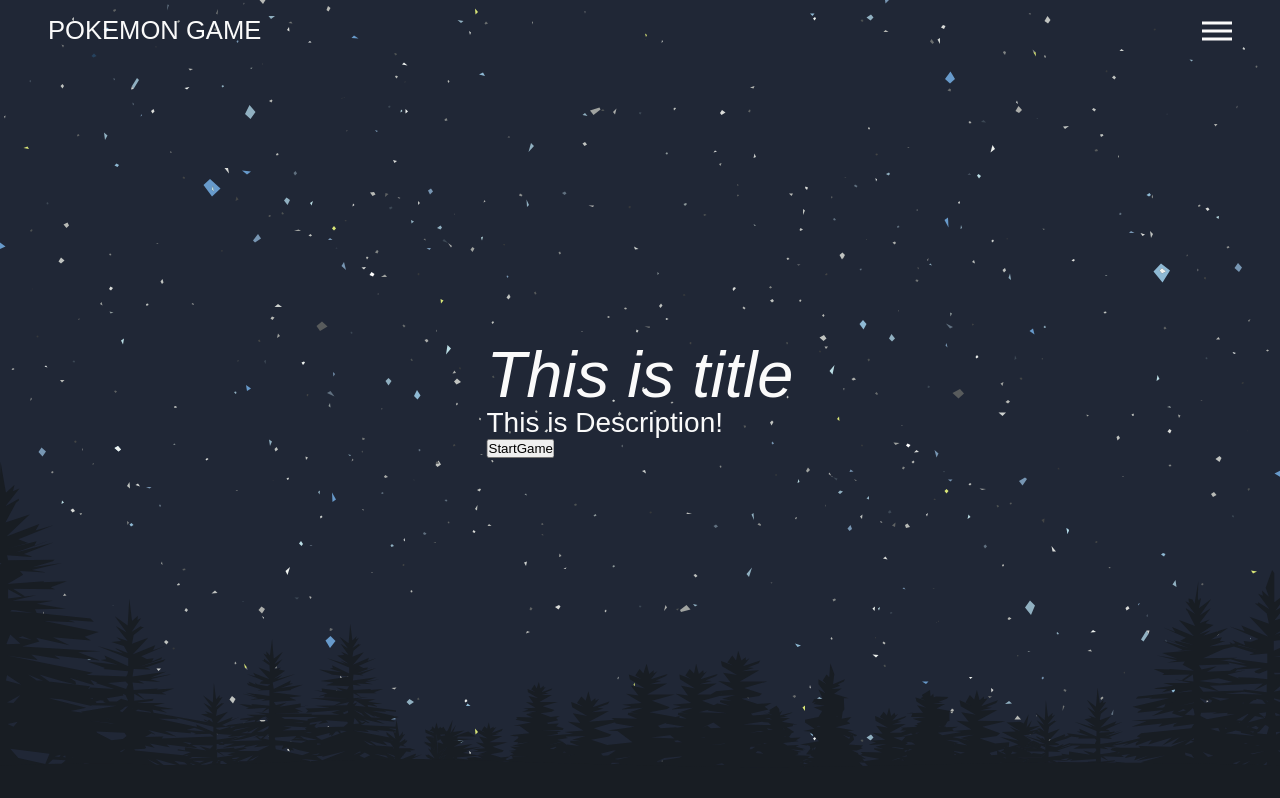
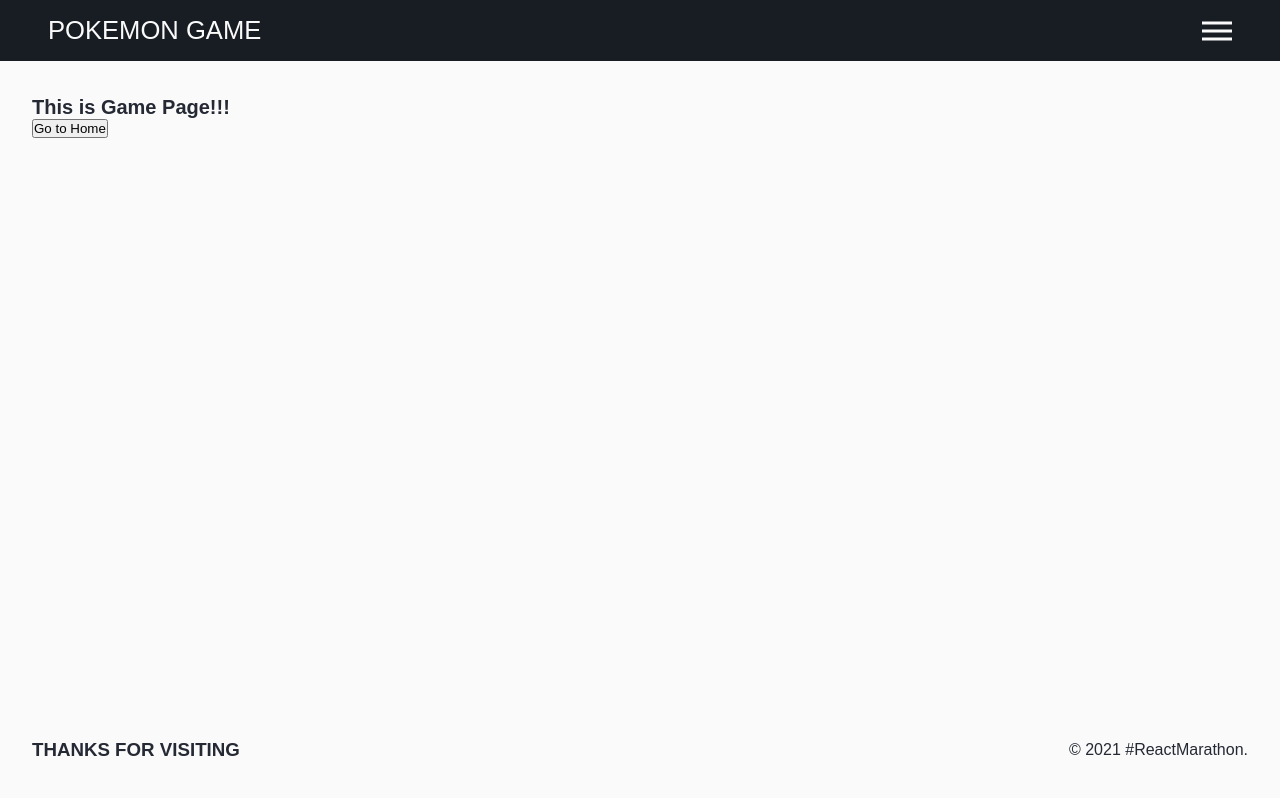
Before and after one commit to vensky/pokemon-game, a React (Create React App) app: page /game in a window 1280 px wide. Shown: the top 798 px of the page. Built offline with nearby package versions, Linux system fonts and the light colour scheme.

Commit message:
Добавляет Router

```diff
--- a/package.json
+++ b/package.json
@@ -37,6 +37,7 @@
   },
   "devDependencies": {
     "classnames": "^2.2.6",
-    "prettier": "2.2.1"
+    "prettier": "2.2.1",
+    "react-router-dom": "^5.2.0"
   }
 }
--- a/src/App.js
+++ b/src/App.js
@@ -1,23 +1,41 @@
-import { useState } from 'react';
+import { useRouteMatch, Route, Switch } from 'react-router-dom';
+import cn from 'classnames';
 
+import MenuHeader from './components/MenuHeader';
+import Footer from './components/Footer';
 import HomePage from './routes/Home';
 import GamePage from './routes/Game';
+import AboutPage from './routes/About';
+import ContactPage from './routes/Contact';
+
+import s from './style.module.css';
 
 const App = () => {
-    const [page, setPage] = useState('app');
-
-    const handleChangePage = (page) => {
-        setPage(page);
-    };
-
-    switch (page) {
-        case 'app':
-            return <HomePage onChangePage={handleChangePage} />;
-        case 'game':
-            return <GamePage onChangePage={handleChangePage} />;
-        default:
-            return <GamePage />;
-    }
+    const match = useRouteMatch('/');
+    console.log(match.isExact);
+    return (
+        <Switch>
+            <Route>
+                <>
+                    <MenuHeader bgActive={!match.isExact} />
+                    <div className={cn(s.wrap, { [s.isHomePage]: false })}>
+                        <Switch>
+                            <Route path="/" exact component={HomePage} />
+                            <Route path="/game" exact component={GamePage} />
+                            <Route path="/about" exact component={AboutPage} />
+                            <Route
+                                path="/contact"
+                                exact
+                                component={ContactPage}
+                            />
+                            <Route render={() => <h1>404 page not found</h1>} />
+                        </Switch>
+                    </div>
+                    <Footer />
+                </>
+            </Route>
+        </Switch>
+    );
 };
 
 export default App;
--- a/src/components/MenuHeader/Menu/index.js
+++ b/src/components/MenuHeader/Menu/index.js
@@ -5,19 +5,19 @@ import s from './style.module.css';
 const MENU = [
     {
         title: 'HOME',
-        to: '#welcom',
+        to: '',
     },
     {
         title: 'GAME',
-        to: '#game',
+        to: 'game',
     },
     {
         title: 'ABOUT',
-        to: '#about',
+        to: 'about',
     },
     {
         title: 'CONTACT',
-        to: '#contact',
+        to: 'contact',
     },
 ];
 
--- a/src/index.js
+++ b/src/index.js
@@ -1,8 +1,14 @@
 import React from 'react';
 import ReactDOM from 'react-dom';
+import { BrowserRouter } from 'react-router-dom';
 
 import './index.css';
 
 import App from './App';
 
-ReactDOM.render(<App />, document.getElementById('root'));
+ReactDOM.render(
+    <BrowserRouter>
+        <App />
+    </BrowserRouter>,
+    document.getElementById('root')
+);
--- /dev/null
+++ b/src/routes/About/index.js
@@ -0,0 +1,5 @@
+const AboutPage = () => {
+    return <h1>Page About</h1>;
+};
+
+export default AboutPage;
--- /dev/null
+++ b/src/routes/Contact/index.js
@@ -0,0 +1,5 @@
+const ContactPage = () => {
+    return <h1>Contact Page</h1>;
+};
+
+export default ContactPage;
--- a/src/routes/Game/index.js
+++ b/src/routes/Game/index.js
@@ -7,7 +7,7 @@ const GamePage = ({ onChangePage }) => {
 
     return (
         <>
-            <div>This is Game Page!!!</div>
+            <h1>This is Game Page!!!</h1>
             <button onClick={handleClickButton}>Go to Home</button>
         </>
     );
--- /dev/null
+++ b/src/style.module.css
@@ -0,0 +1,8 @@
+.wrap {
+    min-height: calc(100vh - 100px);
+    padding: 96px 32px 24px;
+}
+
+.wrap.isHomePage {
+    padding: 0;
+}
```
Also changed, not shown: 1 other file (tests, documents, lock files or other folders).
